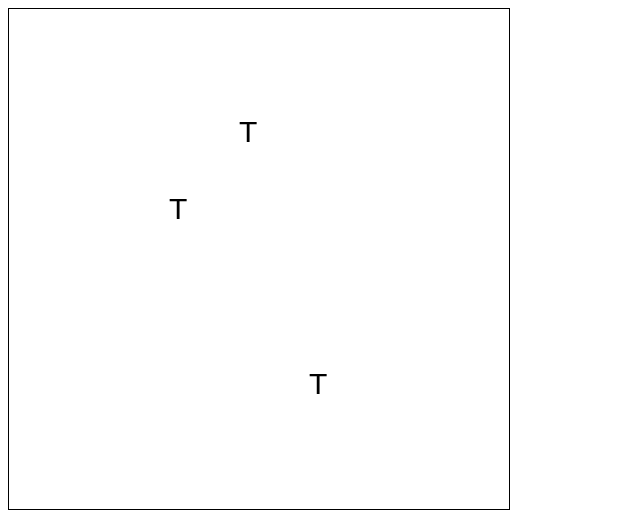
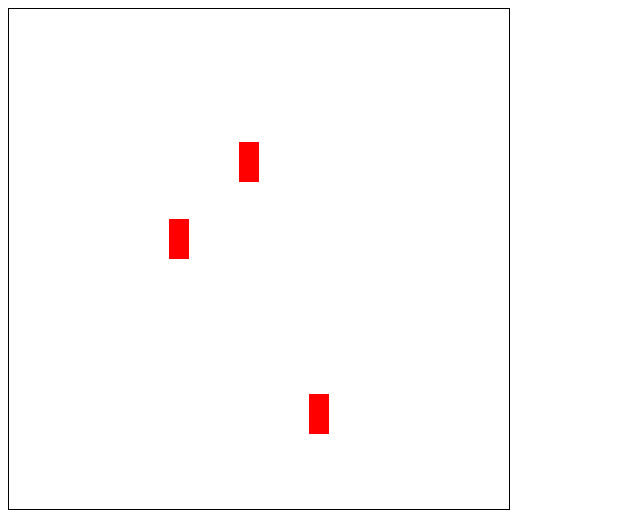
Before and after one commit to maloivanenko/JS_racing_game, a plain HTML site: page index.html in a window 1280 px wide. Shown: the whole page, without its empty margins (0-640 px from the left). Drawn offline with Linux system fonts and the light colour scheme.

Commit message:
added color fillRect for player and traffic

```diff
--- a/index.html
+++ b/index.html
@@ -14,6 +14,9 @@
         y: 40,
         spdY: 5,
         name: 'P',
+        sizex: 20,
+        sizey: 40,
+        color: 'green',
     };
 
     var trafficList = {};
@@ -29,7 +32,7 @@
         return dist < 40;
     }
 
-    Traffic = function(id, x, y, spdX, spdY) {
+    Traffic = function(id, x, y, spdX, spdY, sizex, sizey) {
         var traffic = {
             x: x,
             spdX: spdX,
@@ -37,6 +40,9 @@
             spdY: spdY,
             name: 'T',
             id: id,
+            sizex: sizex,
+            sizey: sizey,
+            color: 'red',
         };
         trafficList[id] = traffic;
     }
@@ -59,7 +65,8 @@
     }
 
     drawEntity = function(arg){
-         ctx.fillText(arg.name, arg.x, arg.y);
+         ctx.fillStyle=arg.color;
+         ctx.fillRect(arg.x, arg.y, arg.sizex, arg.sizey);
     }
     update = function(){
         ctx.clearRect(0, 0, WIDTH, HEIGHT);
@@ -76,9 +83,9 @@
         updateEntity(player);
     }
 
-    Traffic('T1', 300, 0, 0, 5);
-    Traffic('T2', 160, 0, 0, 10);
-    Traffic('T3', 230, 0, 0, 7);
+    Traffic('T1', 300, 0, 0, 5, 20, 40);
+    Traffic('T2', 160, 0, 0, 10, 20, 40);
+    Traffic('T3', 230, 0, 0, 7, 20, 40);
 
     setInterval(update, 40);
 
```
